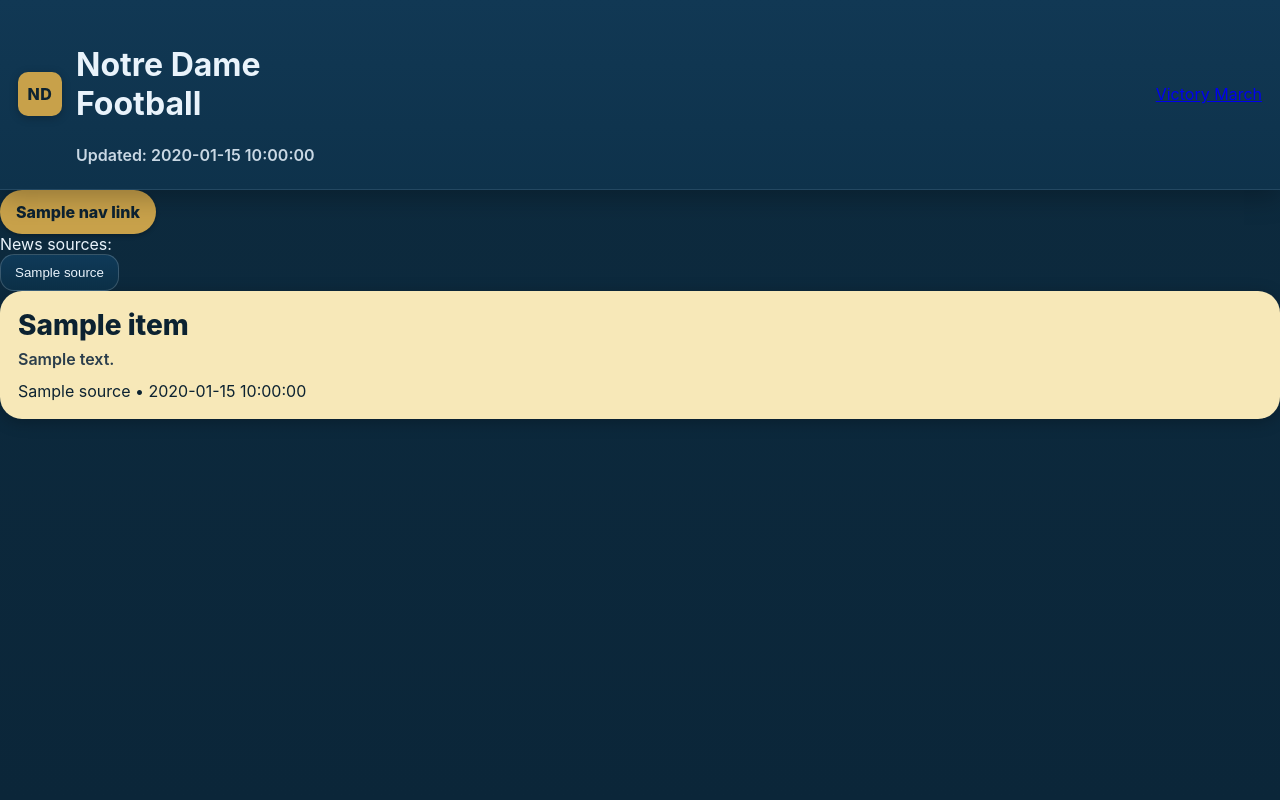
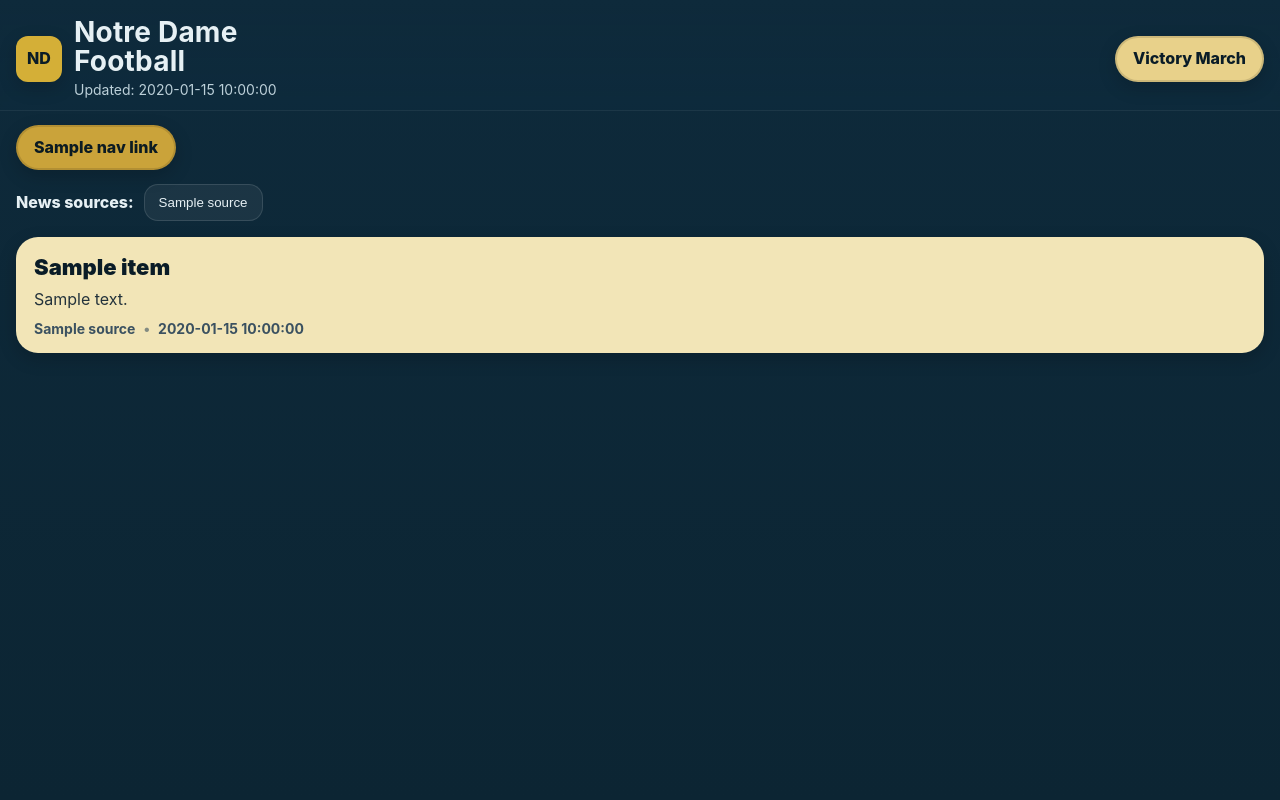
Before and after one commit to jasonab74-ctrl/notre-dame-football, a Flask app: template templates/index.html in a window 1280 px wide. Run offline with Flask 3, Linux system fonts and the light colour scheme; the template is opened without the code that fills it: most values are stand-ins (such as "Sample title", 1, 10 or a date in 2020).

Commit message:
Update style.css

```diff
--- a/static/style.css
+++ b/static/style.css
@@ -1,116 +1,155 @@
-/* ---------- base ---------- */
+/* --- Base --------------------------------------------------------------- */
 :root{
-  --nd-navy:#0d2b3f;
-  --nd-gold:#c8a14a;
-  --nd-gold-dark:#a7832e;
-  --surface:#0f334a;
-  --card:#f7e8b8;           /* light gold for cards */
-  --text:#0c2231;
-  --text-invert:#0c2231;    /* dark text on gold */
-  --muted:#5e7b8f;
-  --ring:rgba(200,161,74,.6);
-  --shadow: rgba(0,0,0,.25);
+  --nd-navy:#0e2a3b;
+  --nd-navy-2:#0c2533;
+  --nd-gold:#d4af37;
+  --nd-gold-soft:#e8d18a;
+  --text:#e6f0f4;
+  --text-dim:#bcd0d9;
+  --ink:#0a1c27;
+  --card-bg:#f2e5b7; /* light gold for article cards */
+  --chip-bg:#caa33a; /* button gold */
+  --chip-ink:#0c1b22; /* button text */
   --radius:18px;
+  --shadow:0 6px 18px rgba(0,0,0,.18);
 }
 
-*{box-sizing:border-box}
-html,body{height:100%}
+* { box-sizing:border-box }
+html,body{ height:100% }
 body{
   margin:0;
-  font-family:Inter,system-ui,-apple-system,Segoe UI,Roboto,Helvetica,Arial,sans-serif;
-  color:#e9f3fb;
-  background:linear-gradient(180deg,var(--nd-navy) 0%, #0b2639 100%);
+  background:linear-gradient(180deg,var(--nd-navy),var(--nd-navy-2));
+  color:var(--text);
+  font-family:-apple-system,BlinkMacSystemFont,"Segoe UI",Roboto,Inter,system-ui,Arial,sans-serif;
+  line-height:1.35;
 }
 
-/* ---------- banner ---------- */
+/* --- Banner ------------------------------------------------------------- */
 .banner{
-  position:sticky; top:0; z-index:10;
-  display:flex; align-items:center; justify-content:space-between;
-  padding:24px 18px;
-  background:linear-gradient(180deg,#113854 0%, #0e324b 100%);
-  border-bottom:1px solid rgba(255,255,255,.08);
-  box-shadow:0 8px 24px var(--shadow);
+  display:flex;
+  align-items:center;
+  justify-content:space-between;
+  padding:18px 16px 10px;
+  position:sticky;
+  top:0;
+  background:linear-gradient(180deg,var(--nd-navy) 0%, rgba(14,42,59,0.92) 100%);
+  backdrop-filter:saturate(150%) blur(6px);
+  border-bottom:1px solid rgba(255,255,255,.06);
+  z-index:10;
+}
+.brand{ display:flex; gap:12px; align-items:center; }
+.nd-badge{
+  background:var(--nd-gold);
+  color:var(--ink);
+  width:46px; height:46px;
+  display:grid; place-items:center;
+  border-radius:12px;
+  font-weight:800;
+  box-shadow:var(--shadow);
+}
+.brand-text{ display:flex; flex-direction:column; gap:4px; }
+.app-title{
+  margin:0;
+  font-size:28px;
+  line-height:1.05;
+  letter-spacing:.2px;
+}
+.updated{
+  color:var(--text-dim);
+  font-size:14px;
+}
+.song-chip{
+  background:var(--nd-gold-soft);
+  color:var(--ink);
+  font-weight:800;
+  text-decoration:none;
+  padding:10px 16px;
+  border-radius:999px;
+  box-shadow:var(--shadow);
+  border:2px solid rgba(0,0,0,.12);
+  white-space:nowrap;
 }
 
-.brand{display:flex; gap:14px; align-items:center}
-.nd-badge{
-  width:44px;height:44px;border-radius:10px;
-  background:var(--nd-gold); color:var(--text-invert);
-  display:flex;align-items:center;justify-content:center;
-  font-weight:800; letter-spacing:.5px; box-shadow:0 2px 8px var(--shadow);
+/* --- Links -------------------------------------------------------------- */
+.links{
+  display:flex;
+  flex-wrap:wrap;
+  gap:14px;
+  padding:14px 16px 8px;
 }
-.site-title{
-  margin:0; line-height:1.0;
-  font-size:clamp(24px,4.6vw,40px); font-weight:800;
-}
-.updated{margin-top:6px; color:#c9d8e4; font-weight:600}
-
-/* ---------- container ---------- */
-.container{max-width:980px;margin:16px auto;padding:0 16px}
-
-/* ---------- button & chips ---------- */
-.btn{
-  border:none; cursor:pointer; font-weight:700;
-  padding:10px 16px; border-radius:12px;
-  background:#d9e7f2; color:#0b2a3c;
-  box-shadow:0 1px 2px var(--shadow);
-  transition:transform .05s ease;
-}
-.btn:active{transform:translateY(1px)}
-.btn--pill{border-radius:999px}
-.btn--gold{background:var(--nd-gold); color:var(--text-invert)}
-.btn--ghost{
-  background:transparent; color:#e9f3fb; border:1px solid rgba(255,255,255,.25)
+.chip{
+  background:var(--chip-bg);
+  color:var(--chip-ink);
+  text-decoration:none;
+  font-weight:800;
+  padding:10px 16px;
+  border-radius:999px;
+  border:2px solid rgba(0,0,0,.12);
+  box-shadow:var(--shadow);
 }
 
-.chips{display:flex;flex-wrap:wrap;gap:14px;margin:18px 0 8px}
-.chip{
-  display:inline-block; padding:12px 16px; border-radius:999px;
-  background:var(--nd-gold); color:var(--text-invert); font-weight:800;
-  text-decoration:none; box-shadow:0 2px 4px var(--shadow);
+/* --- Filter ------------------------------------------------------------- */
+.filter{
+  padding:6px 16px 0;
+  display:flex;
+  align-items:center;
+  gap:10px;
 }
-.chip--wide{padding-left:18px; padding-right:18px}
-
-/* ---------- toolbar ---------- */
-.toolbar{
-  display:flex; align-items:center; gap:12px; margin:8px 0 18px;
+.filter-label{
+  font-weight:800;
+  color:var(--text);
 }
-.label{font-weight:700; color:#e9f3fb}
-.source-form{display:flex; gap:8px; align-items:center}
 .select{
-  appearance:none; -webkit-appearance:none; -moz-appearance:none;
-  background:linear-gradient(180deg,#0f3a59,#0b2f46);
-  color:#e9f3fb; border:1px solid rgba(255,255,255,.18);
-  padding:10px 14px; border-radius:14px; outline:2px solid transparent;
-}
-.select:focus{outline:3px solid var(--ring)}
-
-/* ---------- cards ---------- */
-.cards{display:grid; gap:16px}
-.card{
-  background:var(--card); color:var(--text);
-  border-radius:22px; padding:18px;
-  box-shadow:0 3px 16px var(--shadow);
-}
-.card-title{margin:0 0 8px 0; font-size:clamp(18px,2.6vw,28px); line-height:1.15}
-.card-title a{color:var(--text); text-decoration:none; font-weight:800}
-.card-title a:hover{opacity:.9}
-
-.card-summary{
-  margin:0 0 10px 0; color:#2a3d4b; font-weight:600; line-height:1.35;
+  appearance:none;
+  -webkit-appearance:none;
+  background:rgba(255,255,255,.06);
+  color:var(--text);
+  border:1px solid rgba(255,255,255,.12);
+  padding:10px 14px;
+  border-radius:14px;
+  width:100%;
 }
 
-.card-meta{
-  display:flex; gap:8px; flex-wrap:wrap;
-  color:#51697a; font-weight:700;
+/* --- Articles ----------------------------------------------------------- */
+.articles{
+  padding:16px;
+  display:flex;
+  flex-direction:column;
+  gap:16px;
 }
+.card{
+  background:var(--card-bg);
+  color:var(--ink);
+  border-radius:22px;
+  padding:18px 18px 14px;
+  box-shadow:var(--shadow);
+}
+.card-title{
+  margin:0 0 8px 0;
+  font-size:22px;
+  line-height:1.15;
+}
+.card-link{
+  color:var(--ink);
+  text-decoration:none; /* no underline */
+  font-weight:900;
+}
+.card-link:active,
+.card-link:focus{ outline:none; }
+.card-summary{
+  margin:0 0 10px;
+  color:#23323b;
+  font-size:16px;
+}
+.meta{
+  display:flex;
+  align-items:center;
+  gap:8px;
+  color:#3b5160;
+  font-weight:700;
+  font-size:14px;
+}
+.meta .dot{ opacity:.6 }
 
-/* ---------- footer ---------- */
-.footer{margin:24px 0 32px}
-.footer-inner{display:flex;justify-content:center;color:#87a4b9;font-weight:700}
-
-/* small screens tweaks */
-@media (max-width:480px){
-  .chips{gap:10px}
-  .chip{padding:10px 14px}
-}
+/* Footer breathing room */
+.foot-space{ height:24px }
```
